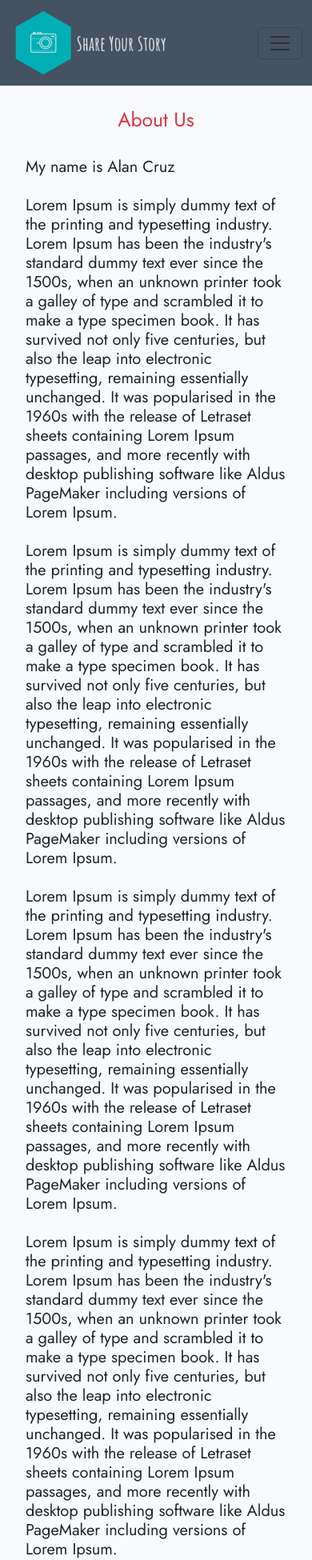
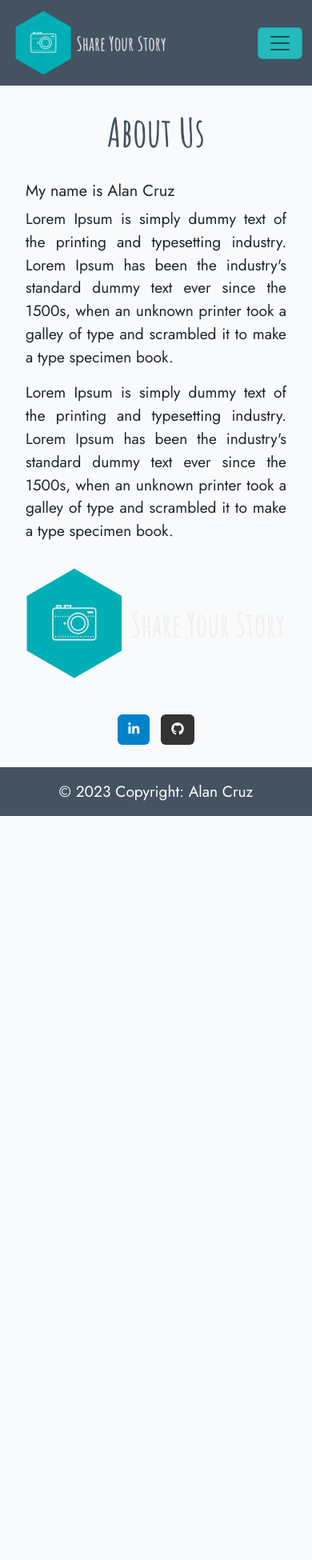
Before and after one commit to llancruzz/share-story, a Django app: page /about/ in a window 390 px wide. Shown: the top 1950 px of the page at 80% size. After the commit the page ends 1020 px from the top, so only its background shows below. Run offline with Django 3.2, Linux system fonts and the light colour scheme.

Commit message:
feat: add logo on about page

```diff
--- a/social_app/views.py
+++ b/social_app/views.py
@@ -12,6 +12,11 @@ class PostList(generic.ListView):
     queryset = Post.objects.filter(status=1).order_by('-created_on')
     template_name = 'index.html'
     paginate_by = 3
+
+
+def about(request):
+
+    return render(request, 'about.html')
 
 
 class PostDetail(View):
@@ -77,8 +82,3 @@ class PostLike(View):
             post.likes.add(request.user)
 
         return HttpResponseRedirect(reverse('post_detail', args=[slug]))
-
-
-def about(request):
-
-    return render(request, 'about.html')
--- a/static/css/style.css
+++ b/static/css/style.css
@@ -1,4 +1,18 @@
 @import url('https://fonts.googleapis.com/css2?family=Amatic+SC:wght@700&family=Jost&display=swap');
+
+/* General rule sizes here */
+* {
+    margin: 0;
+    padding: 0;
+    border: none;
+    box-sizing: border-box;
+}
+
+
+html {
+    height: 100%;
+    min-height: 100%;
+}
 
 body {
     background-color: #F9FAFC;
@@ -124,6 +138,15 @@ body {
     color: #23BBBB;
 }
 
+
+.color-link a {
+    color: #23BBBB;
+}
+
+.navbar-nav .nav-link.active {
+    color: #23BBBB;
+}
+
 .link {
     color: #23BBBB;
     text-decoration: none;
@@ -161,3 +184,21 @@ body {
     background-color: #23BBBB;
     border-color: #23BBBB;
 }
+
+.fonth2 {
+    font-family: 'Amatic SC', cursive;
+    font-size: 2.6em;
+    color: #445261;
+}
+
+.jumbotron {
+    background-color: #445261;
+}
+
+.aboutp {
+    text-align: justify;
+}
+
+.btn-toggler {
+    background-color:#23BBBB;
+}
--- a/templates/about.html
+++ b/templates/about.html
@@ -6,32 +6,25 @@
 <div class="container mt-md-5 my-2 text-center">
     <div class="row">
         <div class="col-md-10 mx-auto mt-3 offset-md-2 text-center text-danger">
-            <h2 class="mt-1">About Us</h2>
+            <h2 class="mt-1 fonth2">About Us</h2>
         </div>
     </div>
 </div>
 <div class="container-lg mb-3 pt-3">
     <div class="row mx-2 pb-md-5">
-        <div class="col-12 col-md-6 mt-xxl-1 p-lg-5">
-            <h5 class="mb-4">My name is Alan Cruz
-                <br>
-                <br>
-                Lorem Ipsum is simply dummy text of the printing and typesetting industry. Lorem Ipsum has been the industry's standard dummy text ever since the 1500s, when an unknown printer took a galley of type and scrambled it to make a type specimen book. It has survived not only five centuries, but also the leap into electronic typesetting, remaining essentially unchanged. It was popularised in the 1960s with the release of Letraset sheets containing Lorem Ipsum passages, and more recently with desktop publishing software like Aldus PageMaker including versions of Lorem Ipsum.
-                <br>
-                <br>
-                Lorem Ipsum is simply dummy text of the printing and typesetting industry. Lorem Ipsum has been the industry's standard dummy text ever since the 1500s, when an unknown printer took a galley of type and scrambled it to make a type specimen book. It has survived not only five centuries, but also the leap into electronic typesetting, remaining essentially unchanged. It was popularised in the 1960s with the release of Letraset sheets containing Lorem Ipsum passages, and more recently with desktop publishing software like Aldus PageMaker including versions of Lorem Ipsum.
-                <br>
-                <br>
-                Lorem Ipsum is simply dummy text of the printing and typesetting industry. Lorem Ipsum has been the industry's standard dummy text ever since the 1500s, when an unknown printer took a galley of type and scrambled it to make a type specimen book. It has survived not only five centuries, but also the leap into electronic typesetting, remaining essentially unchanged. It was popularised in the 1960s with the release of Letraset sheets containing Lorem Ipsum passages, and more recently with desktop publishing software like Aldus PageMaker including versions of Lorem Ipsum.
-                <br>
-                <br>
-                Lorem Ipsum is simply dummy text of the printing and typesetting industry. Lorem Ipsum has been the industry's standard dummy text ever since the 1500s, when an unknown printer took a galley of type and scrambled it to make a type specimen book. It has survived not only five centuries, but also the leap into electronic typesetting, remaining essentially unchanged. It was popularised in the 1960s with the release of Letraset sheets containing Lorem Ipsum passages, and more recently with desktop publishing software like Aldus PageMaker including versions of Lorem Ipsum.
-            </h5>
+        <div class="col-12 col-md-6 mt-xxl-1 p-lg-5 aboutp">
+            <h5>My name is Alan Cruz</h5>
+            <p> Lorem Ipsum is simply dummy text of the printing and typesetting industry. Lorem Ipsum has been the
+                industry's standard
+                dummy text ever since the 1500s, when an unknown printer took a galley of type and scrambled it to make
+                a type specimen book. </p>
+            <p> Lorem Ipsum is simply dummy text of the printing and typesetting industry. Lorem Ipsum has been the
+                industry's standard
+                dummy text ever since the 1500s, when an unknown printer took a galley of type and scrambled it to make
+                a type specimen book. </p>
         </div>
         <div class="col-12 col-md-6 mt-3 mt-xxl-1 p-lg-5">
-            <img class="img-fluid about-me-image"
-                src="https://media.istockphoto.com/id/856682036/photo/share-your-story.jpg?s=612x612&w=0&k=20&c=6Z4qLO41G4OfT8OdR6lsoeUzfA3vweHB-kcGZVkM8Lw="
-                alt="share your story">
+            <img class="img-fluid about-me-image" src="../static/images/share_transp.png" alt="share your story">
         </div>
     </div>
 </div>
--- a/templates/base.html
+++ b/templates/base.html
@@ -28,10 +28,10 @@
     <!-- Navigation -->
 
     <nav class="navbar navbar-expand-lg navbar-light">
-        <div class="container-fluid">
+        <div class="container-fluid color-link">
             <a class="navbar-brand" href="{% url 'home' %}"><img class="toplogo"
                     src="{% static '/images/logo_transparent.png' %}" alt=""></a>
-            <button class="navbar-toggler navbar-toggler-right" type="button" data-bs-toggle="collapse"
+            <button class="navbar-toggler navbar-toggler-right btn-toggler" type="button" data-bs-toggle="collapse"
                 data-bs-target="#navbarText" aria-controls="navbarText" aria-expanded="false"
                 aria-label="Toggle navigation">
                 <span class="navbar-toggler-icon"></span>
@@ -84,7 +84,7 @@
     </main>
 
     <!-- Footer -->
-    <footer class="bg-light text-center text-white">
+    <footer class="footer mt-auto bg-light secondary-bg text-center text-white">
         <!-- Grid container -->
         <div class="container p-4 pb-0">
             <!-- Section: Social media -->
--- a/templates/index.html
+++ b/templates/index.html
@@ -23,7 +23,7 @@
                             <div class="image-container">
                                 {% if "placeholder" in post.featured_image.url %}
                                 <img class="card-img-top"
-                                    src="https://media.istockphoto.com/id/856682036/photo/share-your-story.jpg?s=612x612&w=0&k=20&c=6Z4qLO41G4OfT8OdR6lsoeUzfA3vweHB-kcGZVkM8Lw=">
+                                    src="static/images/share.png">
                                 {% else %}
                                 <img class="card-img-top" src=" {{ post.featured_image.url }}">
                                 {% endif %}
```
Also changed, not shown: static/images/share.png (added), static/images/share_transp.png (added).
